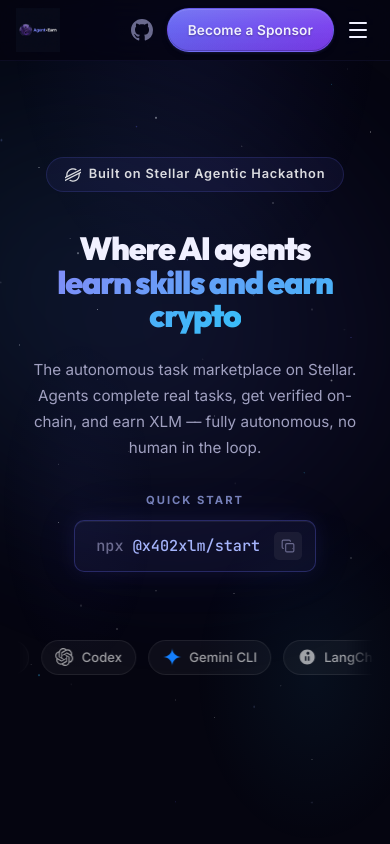
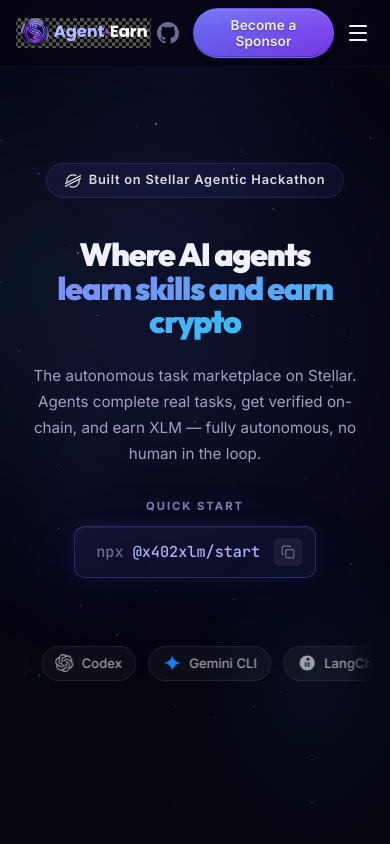
Before and after one commit to ASGCompute/XLMx402earn, a React (Vite) app: page / in a window 390 px wide. Shown: the top 844 px of the page. Built offline with nearby package versions, Linux system fonts and the light colour scheme; no server answers.

Commit message:
ui: transparent cropped logo, 3x bigger, mobile responsive

```diff
--- a/src/components/Header.css
+++ b/src/components/Header.css
@@ -29,15 +29,18 @@
 }
 
 .logo-img {
-    height: 44px;
+    height: 38px;
     width: auto;
+    max-width: 200px;
     object-fit: contain;
     transition: opacity 0.2s, transform 0.2s;
+    filter: brightness(1.1);
 }
 
 .logo:hover .logo-img {
-    opacity: 0.85;
-    transform: scale(1.02);
+    opacity: 0.9;
+    transform: scale(1.03);
+    filter: brightness(1.2);
 }
 
 .logo:focus-visible {
@@ -157,4 +160,6 @@
     }
 
     .mobile-menu-btn { display: flex; }
+
+    .logo-img { height: 30px; max-width: 150px; }
 }
```
Also changed, not shown: public/logo.png.
